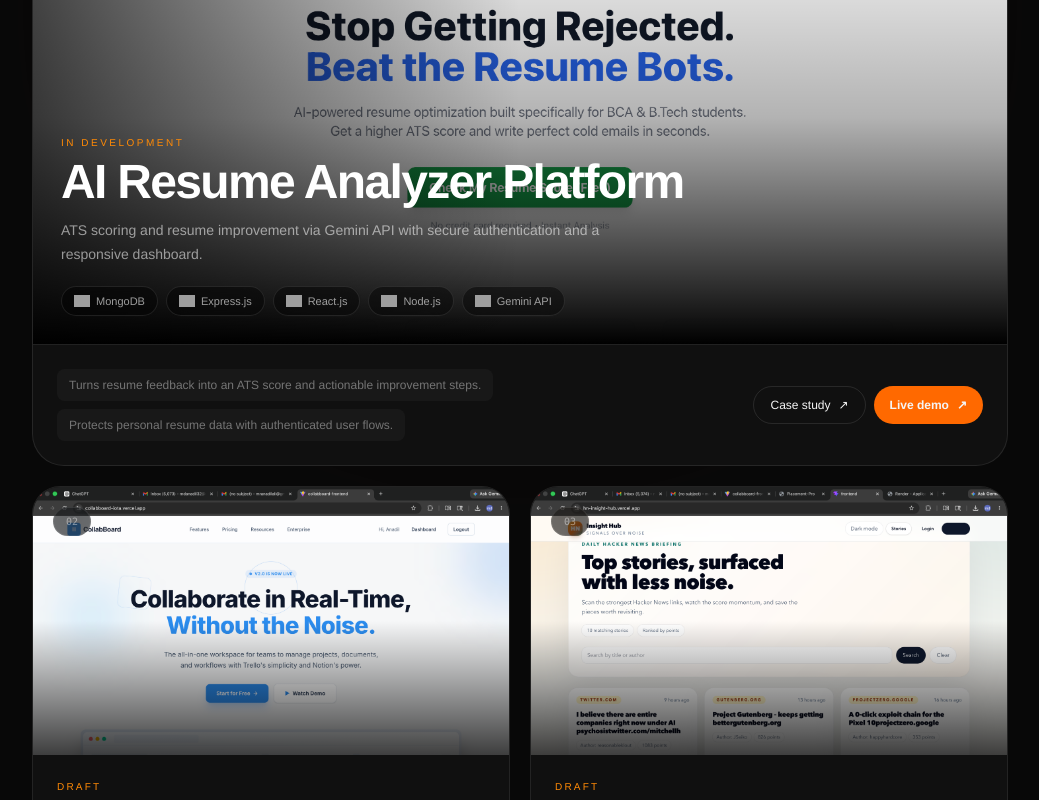
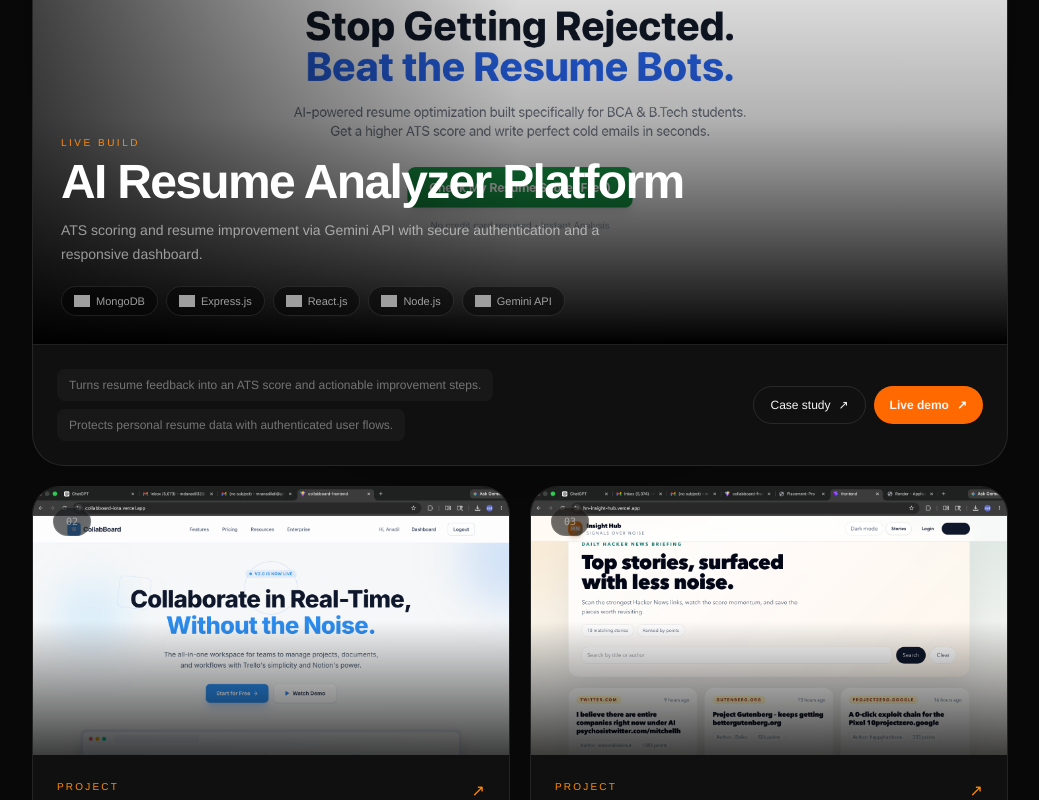
Before and after one commit to Anadil01/Anadil-Portfolio, a Next.js app: page / in a window 1280 px wide. Shown: the part 3480-4280 px from the top of the page, without its empty margins (120-1159 px from the left). Built offline with nearby package versions, Linux system fonts and the light colour scheme; no server answers; the database is empty; grey boxes are pictures that could not be loaded.

Commit message:
fix error

```diff
--- a/components/layout/site-shell.tsx
+++ b/components/layout/site-shell.tsx
@@ -1,10 +1,9 @@
 import SiteFooter from "@/components/layout/site-footer";
 import SiteHeader from "@/components/layout/site-header";
 
+import { portfolio } from "@/data/portfolio";
 import { connectToDatabase } from "@/lib/mongodb";
 import Profile from "@/models/Profile";
-
-import { portfolio } from "@/data/portfolio";
 
 export default async function SiteShell({
   children,
@@ -16,20 +15,16 @@ export default async function SiteShell({
   try {
     await connectToDatabase();
 
-    const databaseProfile = await Profile.findOne()
-      .lean();
+    const databaseProfile = await Profile.findOne().lean();
 
     if (databaseProfile) {
       profile = {
         ...portfolio.profile,
-
         name: databaseProfile.name,
         role: databaseProfile.role,
         location: databaseProfile.location,
         email: databaseProfile.email,
-        availability:
-          databaseProfile.availability,
-
+        availability: databaseProfile.availability,
         image: {
           src:
             databaseProfile.image?.src ||
@@ -38,22 +33,12 @@ export default async function SiteShell({
             databaseProfile.image?.alt ||
             portfolio.profile.image.alt,
         },
-
         tagline: databaseProfile.tagline,
         bio: databaseProfile.bio,
-
-        certifications:
-          databaseProfile.certifications || [],
-
-        socials:
-          databaseProfile.socials || [],
       };
     }
   } catch (error) {
-    console.error(
-      "Failed to load public profile:",
-      error
-    );
+    console.error("Failed to load public profile:", error);
   }
 
   return (
@@ -66,9 +51,7 @@ export default async function SiteShell({
         }}
       />
 
-      <main className="flex-1">
-        {children}
-      </main>
+      <main className="flex-1">{children}</main>
 
       <SiteFooter />
     </div>
--- a/components/sections/hero-section.tsx
+++ b/components/sections/hero-section.tsx
@@ -9,24 +9,10 @@ import { portfolio } from "@/data/portfolio";
 
 export default async function HeroSection() {
   /*
-   * ------------------------------------------------------
-   * PUBLIC PROFILE DATA
-   * ------------------------------------------------------
+   * Load the public profile from MongoDB.
    *
-   * The admin panel saves profile changes to MongoDB.
-   *
-   * Previously this component always read:
-   *
-   *   data/portfolio.ts
-   *
-   * which meant the public portfolio never saw changes
-   * made from /admin/profile.
-   *
-   * We now read the profile from MongoDB.
-   *
-   * The original portfolio data remains as a fallback so
-   * the public site doesn't completely break if MongoDB
-   * is temporarily unavailable.
+   * The original portfolio data is kept as a fallback
+   * in case MongoDB is temporarily unavailable.
    */
 
   let profile = portfolio.profile;
@@ -34,8 +20,7 @@ export default async function HeroSection() {
   try {
     await connectToDatabase();
 
-    const databaseProfile = await Profile.findOne()
-      .lean();
+    const databaseProfile = await Profile.findOne().lean();
 
     if (databaseProfile) {
       profile = {
@@ -43,11 +28,12 @@ export default async function HeroSection() {
         role: databaseProfile.role,
         location: databaseProfile.location,
         email: databaseProfile.email,
-        availability:
-          databaseProfile.availability,
+        availability: databaseProfile.availability,
 
         image: {
-          src: databaseProfile.image?.src || "",
+          src:
+            databaseProfile.image?.src ||
+            portfolio.profile.image.src,
           alt:
             databaseProfile.image?.alt ||
             `Portrait of ${databaseProfile.name}`,
@@ -55,12 +41,6 @@ export default async function HeroSection() {
 
         tagline: databaseProfile.tagline,
         bio: databaseProfile.bio,
-
-        certifications:
-          databaseProfile.certifications || [],
-
-        socials:
-          databaseProfile.socials || [],
       };
     }
   } catch (error) {
--- a/components/sections/projects-section.tsx
+++ b/components/sections/projects-section.tsx
@@ -15,14 +15,9 @@ export default function ProjectsSection({
 }: ProjectsSectionProps) {
   const projects = portfolio.projects;
 
-  const featuredProject =
-    projects.find((project) => project.featured) ||
-    projects[0];
+  const featuredProject = projects[0];
 
-  const remainingProjects = projects.filter(
-    (project) =>
-      project.slug !== featuredProject?.slug
-  );
+  const remainingProjects = projects.slice(1);
 
   return (
     <section
@@ -77,8 +72,7 @@ export default function ProjectsSection({
 
           {remainingProjects.length > 0 && (
             <div className="mt-5 grid gap-5 md:grid-cols-2">
-              {remainingProjects.map(
-                (project, index) => (
+              {remainingProjects.map((project, index) => (
                 <Reveal
                   key={project.slug}
                   className={`[transition-delay:${index * 100}ms]`}
@@ -88,8 +82,7 @@ export default function ProjectsSection({
                     index={index + 2}
                   />
                 </Reveal>
-                )
-              )}
+              ))}
             </div>
           )}
 
@@ -130,10 +123,7 @@ function FeaturedProject({
         {project.image?.src ? (
           <Image
             src={project.image.src}
-            alt={
-              project.image.alt ||
-              project.title
-            }
+            alt={project.image.alt || project.title}
             fill
             sizes="(max-width: 640px) 100vw, 90vw"
             className="object-cover object-top transition duration-700 ease-out group-hover:scale-[1.035]"
@@ -148,7 +138,7 @@ function FeaturedProject({
 
         <div className="absolute inset-0 bg-gradient-to-r from-black/70 via-transparent to-transparent" />
 
-        {/* FEATURED LABEL */}
+        {/* PROJECT LABEL */}
 
         <div className="absolute left-5 top-5 rounded-full border border-white/[0.12] bg-black/55 px-3.5 py-2 text-[10px] font-medium uppercase tracking-[0.2em] text-orange-300 backdrop-blur-xl sm:left-7 sm:top-7">
           Featured project
@@ -164,9 +154,7 @@ function FeaturedProject({
 
         <div className="absolute inset-x-5 bottom-5 sm:inset-x-7 sm:bottom-7 lg:max-w-2xl">
           <p className="text-[10px] font-medium uppercase tracking-[0.25em] text-orange-400">
-            {project.status === "published"
-              ? "Live build"
-              : "In development"}
+            Live build
           </p>
 
           <h3 className="mt-2 text-3xl font-bold tracking-[-0.035em] text-white sm:text-4xl lg:text-5xl">
@@ -180,17 +168,12 @@ function FeaturedProject({
           {/* TECH */}
 
           <div className="mt-5 flex flex-wrap gap-2">
-            {project.stack
-              .slice(0, 5)
-              .map((item) => (
+            {project.stack.slice(0, 5).map((item) => (
               <span
                 key={item}
                 className="inline-flex items-center gap-1.5 rounded-full border border-white/[0.1] bg-black/40 px-3 py-1.5 text-[11px] text-white/60 backdrop-blur-md"
               >
-                  <TechLogo
-                    name={item}
-                    compact
-                  />
+                <TechLogo name={item} compact />
 
                 {item}
               </span>
@@ -203,9 +186,7 @@ function FeaturedProject({
 
       <div className="flex flex-col gap-4 border-t border-white/[0.07] p-5 sm:flex-row sm:items-center sm:justify-between sm:p-6">
         <div className="flex flex-wrap gap-2">
-          {project.highlights
-            .slice(0, 2)
-            .map((highlight) => (
+          {project.highlights.slice(0, 2).map((highlight) => (
             <span
               key={highlight}
               className="rounded-lg bg-white/[0.035] px-3 py-2 text-xs text-white/40"
@@ -260,10 +241,7 @@ function ProjectCard({
         {project.image?.src ? (
           <Image
             src={project.image.src}
-            alt={
-              project.image.alt ||
-              project.title
-            }
+            alt={project.image.alt || project.title}
             fill
             sizes="(max-width: 768px) 100vw, 50vw"
             className="object-cover object-top transition duration-700 group-hover:scale-[1.04]"
@@ -287,9 +265,7 @@ function ProjectCard({
         <div className="flex items-start justify-between gap-4">
           <div>
             <p className="text-[10px] uppercase tracking-[0.22em] text-orange-400">
-              {project.status === "published"
-                ? "Published"
-                : "Draft"}
+              Project
             </p>
 
             <h3 className="mt-2 text-xl font-semibold tracking-[-0.02em] text-white">
@@ -297,11 +273,9 @@ function ProjectCard({
             </h3>
           </div>
 
-          {project.featured && (
           <span className="shrink-0 text-orange-400">
-              ★
+            ↗
           </span>
-          )}
         </div>
 
         <p className="mt-4 line-clamp-3 text-sm leading-6 text-white/40">
@@ -311,17 +285,12 @@ function ProjectCard({
         {/* STACK */}
 
         <div className="mt-5 flex flex-wrap gap-2">
-          {project.stack
-            .slice(0, 4)
-            .map((item) => (
+          {project.stack.slice(0, 4).map((item) => (
             <span
               key={item}
               className="inline-flex items-center gap-1.5 rounded-lg border border-white/[0.07] bg-white/[0.025] px-2.5 py-1.5 text-[11px] text-white/45"
             >
-                <TechLogo
-                  name={item}
-                  compact
-                />
+              <TechLogo name={item} compact />
 
               {item}
             </span>
```
Lines whose indentation alone changed are shown as unchanged.
